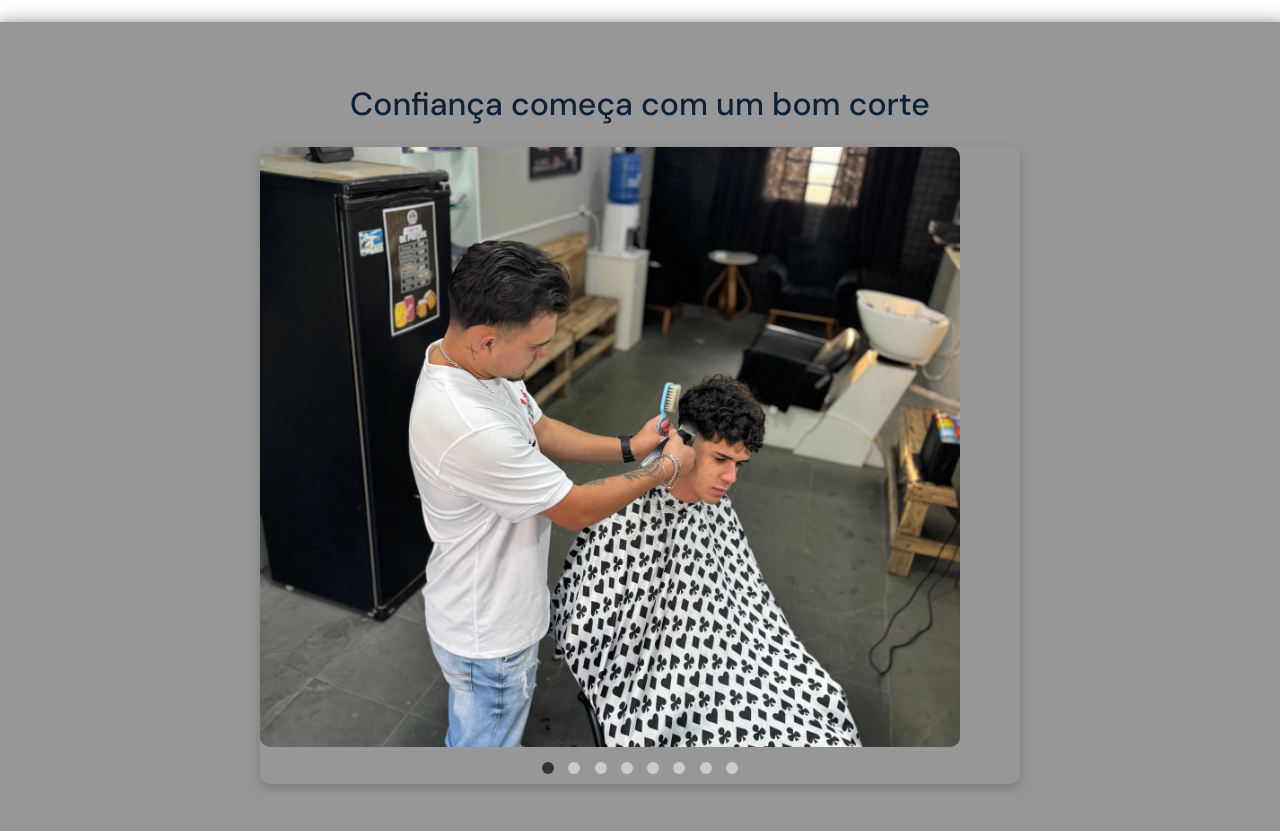
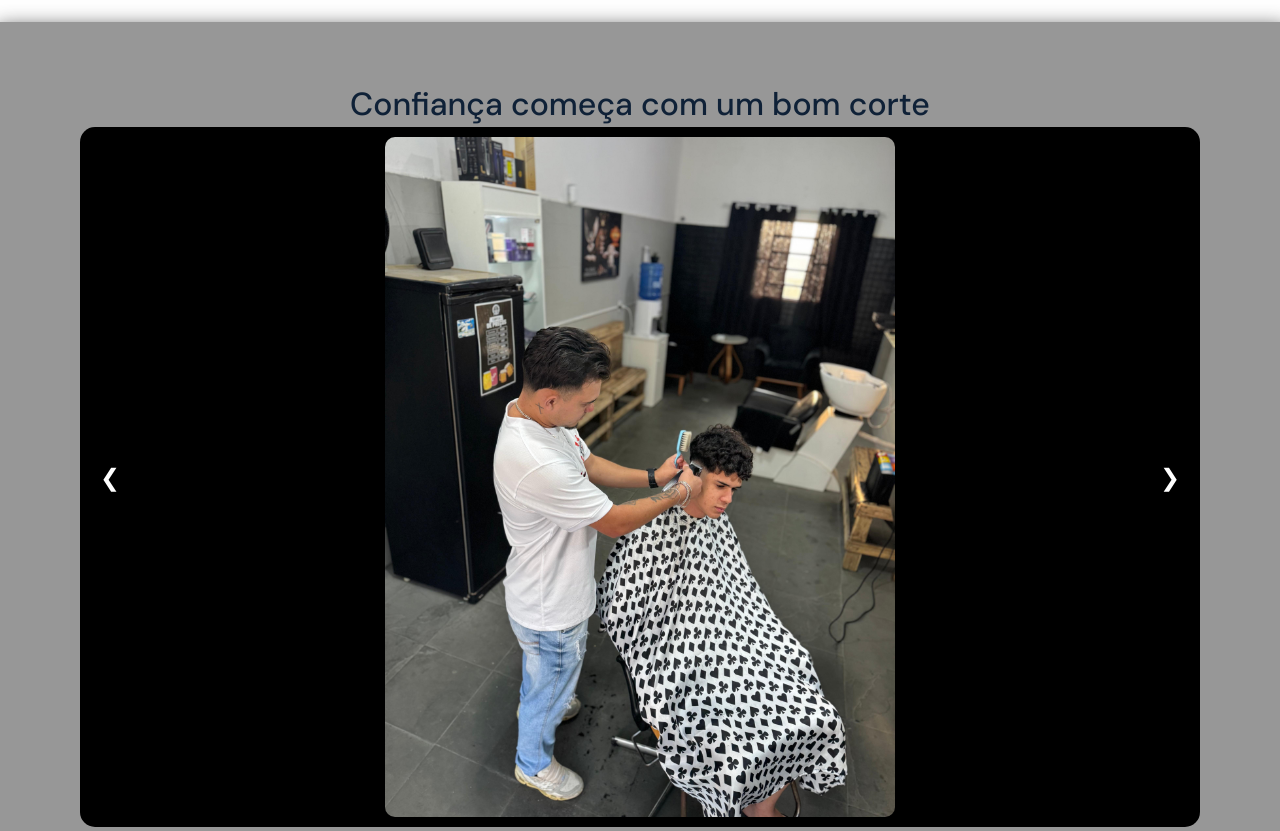
Before and after one commit to getwes/Barbearia_Martins, a plain HTML site: page index.html in a window 1280 px wide. Shown: the part 1800-2631 px from the top of the page. Drawn offline with Linux system fonts and the light colour scheme.

Commit message:
finalizado

```diff
--- a/css/components/skills.css
+++ b/css/components/skills.css
@@ -5,6 +5,9 @@
   box-shadow: 2px 11px 20px 5px rgba(0,0,0,0.82);
  -webkit-box-shadow: 2px 11px 20px 5px rgba(0,0,0,0.82);
  -moz-box-shadow: 2px 11px 20px 5px rgba(0,0,0,0.82);
+  box-sizing: border-box;
+      margin: 0;
+      padding: 0;
 }
 
 .skills .skills__content {
@@ -107,76 +110,82 @@ input:checked + label {
   background-color: #333;
 }
 
-  .portfolio-carousel {
-    max-width: 800px;
-    margin: 0 auto;
+
+
+
+
+    span {
+      font-family: Arial, sans-serif;
+      background: #f0f0f0;
+      padding: 20px;
     }
 
-  .carousel {
+    .carousel-container {
+      max-width: 100%;
+      width: 100%;
+      max-height: 90vh;
+      margin: auto;
       position: relative;
       overflow: hidden;
-    border-radius: 10px;
+      border-radius: 15px;
+      display: flex;
+      justify-content: center;
+      align-items: center;
+      background: #000;
     }
 
-  .slides {
+    .carousel-track {
       display: flex;
-    width: 800%; /* 8 slides = 800% */
       transition: transform 0.5s ease-in-out;
+      align-items: center;
     }
 
-  .slide {
-    flex: 0 0 100%;
+    .carousel-slide {
+      min-width: 100%;
+      display: flex;
+      justify-content: center;
+      align-items: center;
+      padding: 10px;
     }
 
-    .img-container {
-  aspect-ratio: 7 / 6;
-  max-width: 700px;
-  width: 100%;
+    .carousel-slide img {
+      max-width: 100%;
+      max-height: 85vh;
+      object-fit: contain;
+      border-radius: 10px;
+      background: #000;
     }
 
-  .img-container img {
+    .carousel-buttons {
+      position: absolute;
+      top: 50%;
       width: 100%;
-    height: 100%;
-    object-fit: cover;
-    display: block;
+      display: flex;
+      justify-content: space-between;
+      transform: translateY(-50%);
+      padding: 0 10px;
+      pointer-events: none;
     }
 
-  input[type="radio"] {
-    display: none;
+    .carousel-button {
+      background-color: rgba(0, 0, 0, 0.5);
+      border: none;
+      color: white;
+      font-size: 24px;
+      cursor: pointer;
+      padding: 10px;
+      border-radius: 50%;
+      transition: background 0.3s;
+      pointer-events: auto;
     }
 
-  /* Slide movement */
-  #slide1:checked ~ .carousel .slides { transform: translateX(0%); }
-  #slide2:checked ~ .carousel .slides { transform: translateX(-100%); }
-  #slide3:checked ~ .carousel .slides { transform: translateX(-200%); }
-  #slide4:checked ~ .carousel .slides { transform: translateX(-300%); }
-  #slide5:checked ~ .carousel .slides { transform: translateX(-400%); }
-  #slide6:checked ~ .carousel .slides { transform: translateX(-500%); }
-  #slide7:checked ~ .carousel .slides { transform: translateX(-600%); }
-  #slide8:checked ~ .carousel .slides { transform: translateX(-700%); }
-
-  .dots {
-    text-align: center;
-    margin-top: 10px;
+    .carousel-button:hover {
+      background-color: rgba(0, 0, 0, 0.8);
     }
 
-  .dots label {
-    display: inline-block;
-    width: 12px;
-    height: 12px;
-    margin: 5px;
-    background-color: #ccc;
-    border-radius: 50%;
-    cursor: pointer;
+    @media (max-width: 600px) {
+      .carousel-button {
+        font-size: 18px;
+        padding: 8px;
       }
-
-  #slide1:checked ~ .carousel .dots label[for="slide1"],
-  #slide2:checked ~ .carousel .dots label[for="slide2"],
-  #slide3:checked ~ .carousel .dots label[for="slide3"],
-  #slide4:checked ~ .carousel .dots label[for="slide4"],
-  #slide5:checked ~ .carousel .dots label[for="slide5"],
-  #slide6:checked ~ .carousel .dots label[for="slide6"],
-  #slide7:checked ~ .carousel .dots label[for="slide7"],
-  #slide8:checked ~ .carousel .dots label[for="slide8"] {
-    background-color: #333;
     }
--- a/index.html
+++ b/index.html
@@ -102,43 +102,71 @@
     <section id="skills" class="skills">
       <div class="skills__content max-width">
         <h2 class="tertiary-title">Confiança começa com um bom corte</h2>
-      <section class="portfolio-carousel">
-  <!-- Inputs de controle -->
-  <input type="radio" name="slider" id="slide1" checked>
-  <input type="radio" name="slider" id="slide2">
-  <input type="radio" name="slider" id="slide3">
-  <input type="radio" name="slider" id="slide4">
-  <input type="radio" name="slider" id="slide5">
-  <input type="radio" name="slider" id="slide6">
-  <input type="radio" name="slider" id="slide7">
-  <input type="radio" name="slider" id="slide8">
-
-  <div class="carousel">
-    <!-- Slides -->
-    <div class="slides">
-      <div class="slide"><div class="img-container"><img src="./assets/img1.jpeg" alt="Projeto 1"></div></div>
-      <div class="slide"><div class="img-container"><img src="./assets/img2.jpeg" alt="Projeto 2"></div></div>
-      <div class="slide"><div class="img-container"><img src="./assets/img3.jpeg" alt="Projeto 3"></div></div>
-      <div class="slide"><div class="img-container"><img src="./assets/img4.jpeg" alt="Projeto 4"></div></div>
-      <div class="slide"><div class="img-container"><img src="./assets/img5.jpeg" alt="Projeto 5"></div></div>
-      <div class="slide"><div class="img-container"><img src="./assets/img6.jpeg" alt="Projeto 6"></div></div>
-      <div class="slide"><div class="img-container"><img src="./assets/img7.jpeg" alt="Projeto 7"></div></div>
-      <div class="slide"><div class="img-container"><img src="./assets/img8.jpeg" alt="Projeto 8"></div></div>
+      <b>
+  <div class="carousel-container">
+    <div class="carousel-track">
+      <div class="carousel-slide">
+        <img src="./assets/img1.jpeg" alt="Imagem 1">
+      </div>
+      <div class="carousel-slide">
+        <img src="./assets/img2.jpeg" alt="Imagem 2">
+      </div>
+      <div class="carousel-slide">
+        <img src="./assets/img3.jpeg" alt="Imagem 3">
+      </div>
+       <div class="carousel-slide">
+        <img src="./assets/img4.jpeg" alt="Imagem 4">
+      </div>
+       <div class="carousel-slide">
+        <img src="./assets/img5.jpeg" alt="Imagem 5">
+      </div>
+       <div class="carousel-slide">
+        <img src="./assets/img6.jpeg" alt="Imagem 6">
+      </div>
+       <div class="carousel-slide">
+        <img src="./assets/img7.jpeg" alt="Imagem 7">
+      </div>
+       <div class="carousel-slide">
+        <img src="./assets/img8.jpeg" alt="Imagem 8">
+      </div>
+       <div class="carousel-slide">
+        <img src="./assets/img9.jpeg" alt="Imagem 9">
+      </div>
     </div>
 
-    <!-- Bolinhas de navegação -->
-    <div class="dots">
-      <label for="slide1"></label>
-      <label for="slide2"></label>
-      <label for="slide3"></label>
-      <label for="slide4"></label>
-      <label for="slide5"></label>
-      <label for="slide6"></label>
-      <label for="slide7"></label>
-      <label for="slide8"></label>
+    <div class="carousel-buttons">
+      <button class="carousel-button" id="prevBtn">&#10094;</button>
+      <button class="carousel-button" id="nextBtn">&#10095;</button>
     </div>
   </div>
-</section>
+
+  <script>
+     const track = document.querySelector('.carousel-track');
+    const slides = Array.from(track.children);
+    const prevButton = document.getElementById('prevBtn');
+    const nextButton = document.getElementById('nextBtn');
+
+    let currentIndex = 0;
+
+    function updateCarousel() {
+      const slideWidth = slides[0].getBoundingClientRect().width;
+      track.style.transform = `translateX(-${slideWidth * currentIndex}px)`;
+    }
+
+    nextButton.addEventListener('click', () => {
+      currentIndex = (currentIndex + 1) % slides.length;
+      updateCarousel();
+    });
+
+    prevButton.addEventListener('click', () => {
+      currentIndex = (currentIndex - 1 + slides.length) % slides.length;
+      updateCarousel();
+    });
+
+    window.addEventListener('resize', updateCarousel);
+    window.addEventListener('load', updateCarousel);
+  </script>
+</b>
 </section>
     <!-- Projeto/salão-fotos -->
     <section id="projects" class="projects max-width">
```
Also changed, not shown: assets/img9.jpeg (added). Lines whose indentation alone changed are shown as unchanged.
